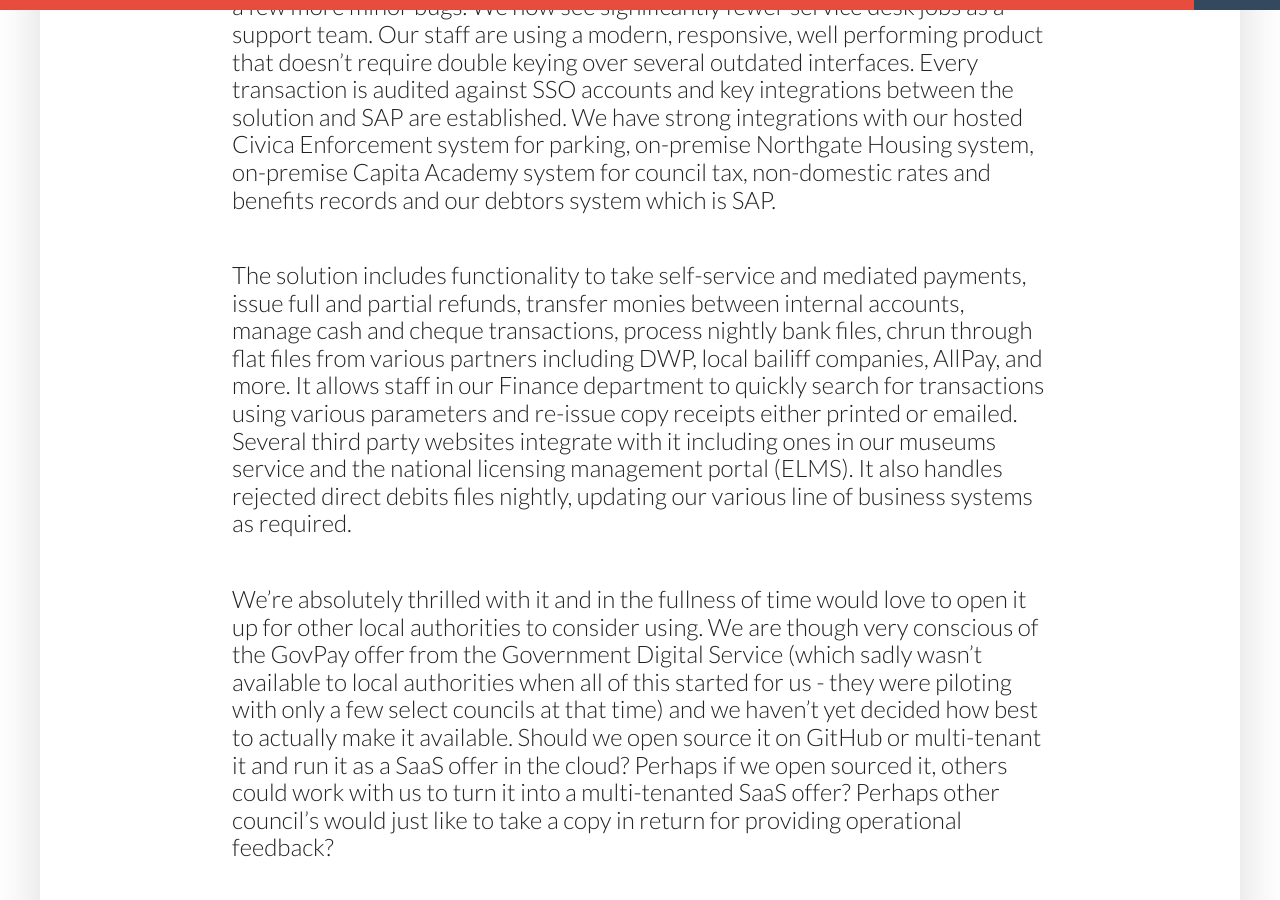
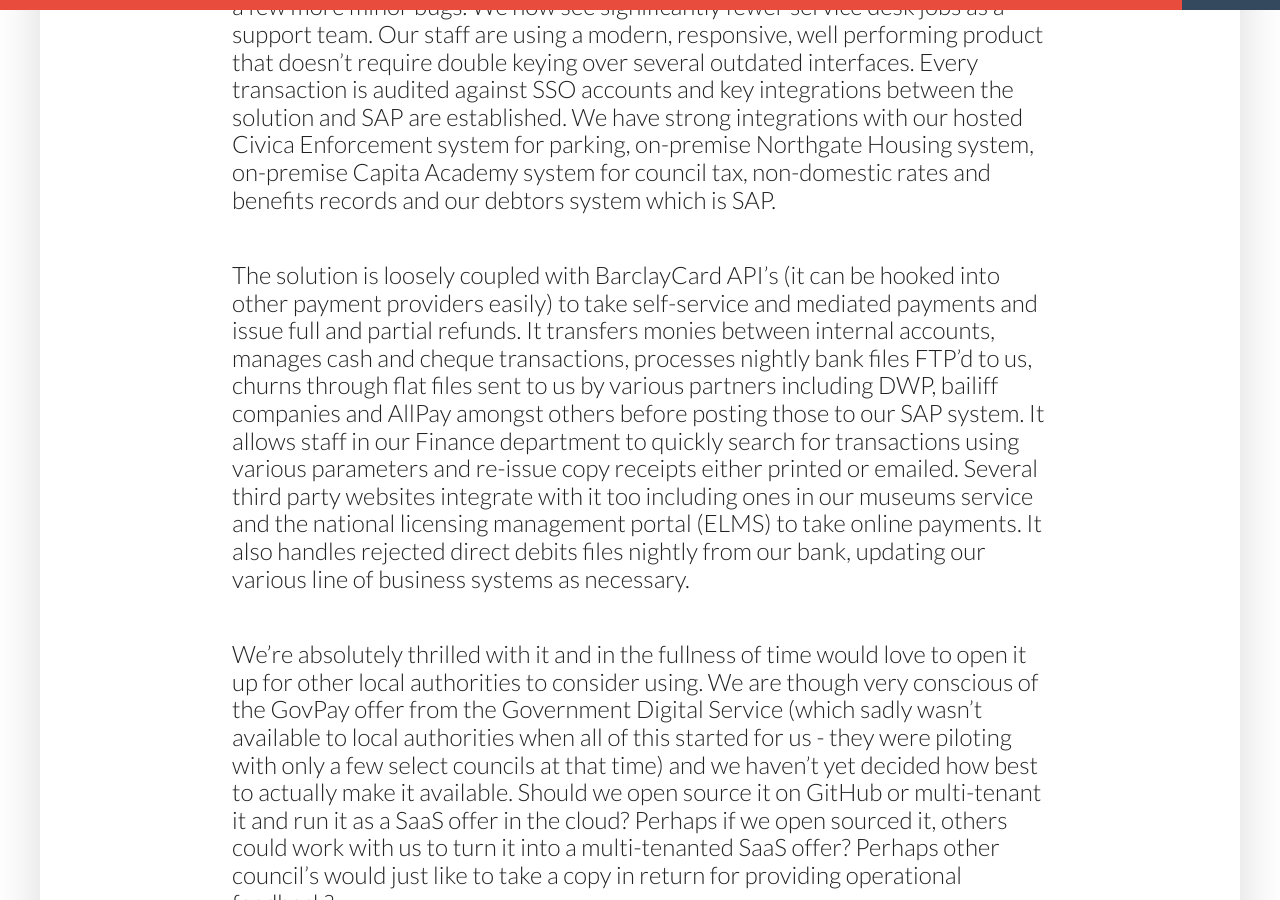
Before and after one commit to kingstonrichard/kingstonrichard.uk, a Jekyll site: the page built from _posts/2019-01-02-we-built-our-own-income-management-solution.markdown, in a window 1280 px wide and 900 px high, scrolled down 5032 px. Built offline with Jekyll 4.4.1, drawn with Linux system fonts in a browser that asks for light colours; nearby versions of some CDN libraries; some of the changed text lies outside the part shown.

Commit message:
Removed .net "core" ref and added Barclays API ref

```diff
--- a/_posts/2019-01-02-we-built-our-own-income-management-solution.markdown
+++ b/_posts/2019-01-02-we-built-our-own-income-management-solution.markdown
@@ -46,7 +46,7 @@
 
 All of that took us right up to the wire but by the end of March 2018 we had successfully moved from the previous suite of software products, over to our new single in-house solution. Sure, there were teething issues and since the end of the project we've run some follow up work to add in new features and resolve a few more minor bugs. We now see significantly fewer service desk jobs as a support team. Our staff are using a modern, responsive, well performing product that doesn't require double keying over several outdated interfaces. Every transaction is audited against SSO accounts and key integrations between the solution and SAP are established. We have strong integrations with our hosted Civica Enforcement system for parking, on-premise Northgate Housing system, on-premise Capita Academy system for council tax, non-domestic rates and benefits records and our debtors system which is SAP.
 
-The solution includes functionality to take self-service and mediated payments, issue full and partial refunds, transfer monies between internal accounts, manage cash and cheque transactions, process nightly bank files, chrun through flat files from various partners including DWP, local bailiff companies, AllPay, and more. It allows staff in our Finance department to quickly search for transactions using various parameters and re-issue copy receipts either printed or emailed. Several third party websites integrate with it including ones in our museums service and the national licensing management portal (ELMS). It also handles rejected direct debits files nightly, updating our various line of business systems as required.
+The solution is loosely coupled with BarclayCard API's (it can be hooked into other payment providers easily) to take self-service and mediated payments and issue full and partial refunds. It transfers monies between internal accounts, manages cash and cheque transactions, processes nightly bank files FTP'd to us, churns through flat files sent to us by various partners including DWP, bailiff companies and AllPay amongst others before posting those to our SAP system. It allows staff in our Finance department to quickly search for transactions using various parameters and re-issue copy receipts either printed or emailed. Several third party websites integrate with it too including ones in our museums service and the national licensing management portal (ELMS) to take online payments. It also handles rejected direct debits files nightly from our bank, updating our various line of business systems as necessary.
 
 We're absolutely thrilled with it and in the fullness of time would love to open it up for other local authorities to consider using. We are though very conscious of the GovPay offer from the Government Digital Service (which sadly wasn't available to local authorities when all of this started for us - they were piloting with only a few select councils at that time) and we haven't yet decided how best to actually make it available. Should we open source it on GitHub or multi-tenant it and run it as a SaaS offer in the cloud? Perhaps if we open sourced it, others could work with us to turn it into a multi-tenanted SaaS offer? Perhaps other council's would just like to take a copy in return for providing operational feedback?
 
```
Also changed, not shown: other parts of _posts/2019-01-02-we-built-our-own-income-management-solution.markdown (+1 -1 lines).
